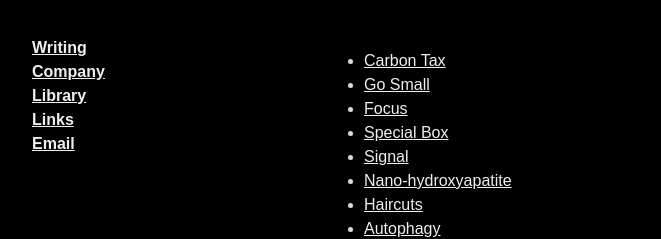
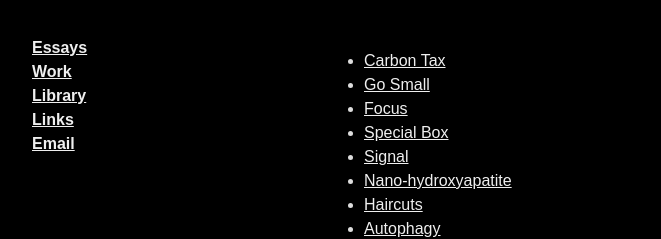
Before and after one commit to rogerkirkness/writing, a Jekyll site: the page built from index.html, in a window 1280 px wide. Shown: the top 239 px of the page, without its empty margins (16-677 px from the left). Built offline with Jekyll 4.4.1, drawn with Linux system fonts in a browser that asks for light colours.

Commit message:
Bump version to 1.1.2

```diff
--- a/_layouts/default.html
+++ b/_layouts/default.html
@@ -74,8 +74,8 @@
 <body>
 	<nav class="nav">
 		<ul class="menu">
-			<li><a href="/">Writing</a></li>
-			<li><a target="_blank" rel="noopener" href="https://convictional.com">Company</a></li>
+			<li><a href="/">Essays</a></li>
+			<li><a target="_blank" rel="noopener" href="https://convictional.com">Work</a></li>
 			<li><a target="_blank" rel="noopener" href="https://docs.google.com/spreadsheets/d/1p8F9J2mziGSeuGS03KSrfdU9vbjFh1HmzGF4HOhZ-CU/edit?usp=sharing">Library</a></li>
 			<li><a href="/following">Links</a></li>
 			<li><a target="_blank" rel="noopener" href="mailto:me@rogerkirkness.com">Email</a></li>
```
